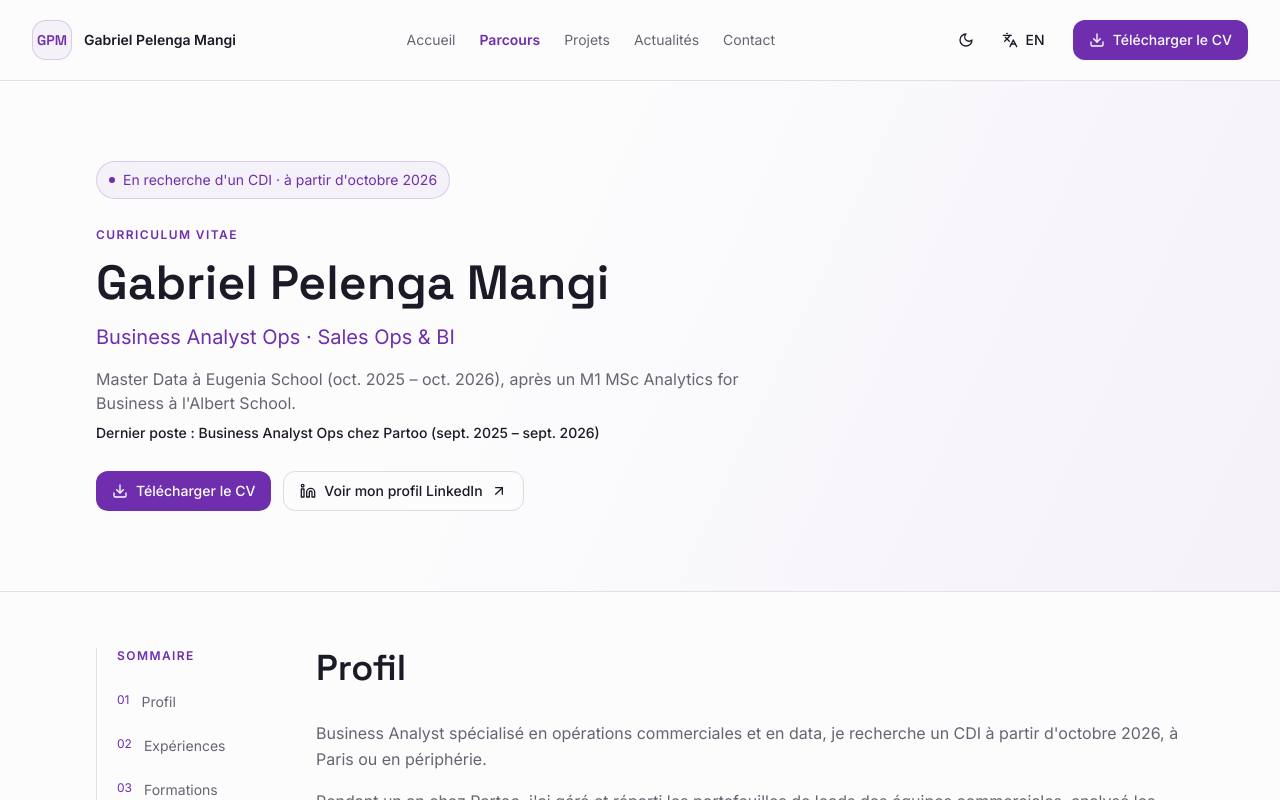
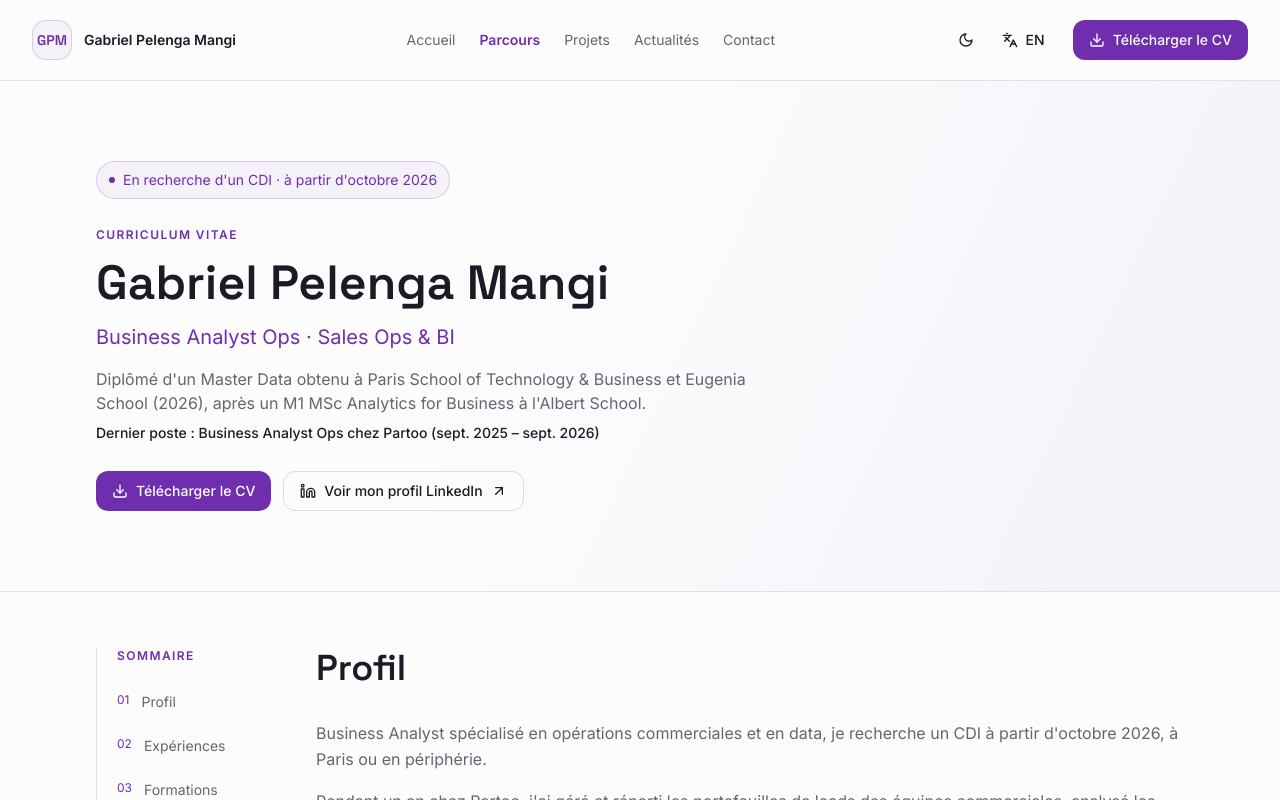
Before and after one commit to MrPelenga/projet-cv-portfolio-powerbi, a React (Vite) app: page /cv in a window 1280 px wide. Shown: the top 800 px of the page. Built offline with nearby package versions, Linux system fonts and the light colour scheme.

Commit message:
Show the Master's in Data as obtained at PSTB and Eugenia School
Co-Authored-By: Claude Opus 5.5 <noreply@anthropic.com>
Claude-Session: https://claude.ai/code/session_01ExXMVYQpUqVRdZm4Da4Y2G

```diff
--- a/src/data/profile.ts
+++ b/src/data/profile.ts
@@ -17,8 +17,8 @@ export const profile = {
     "en": "Open to permanent roles · from October 2026"
   },
   "qualification": {
-    "fr": "Master Data à Eugenia School (oct. 2025 – oct. 2026), après un M1 MSc Analytics for Business à l'Albert School.",
-    "en": "Master's in Data at Eugenia School (Oct 2025 – Oct 2026), after a first year of the MSc Analytics for Business at Albert School."
+    "fr": "Diplômé d'un Master Data obtenu à Paris School of Technology & Business et Eugenia School (2026), après un M1 MSc Analytics for Business à l'Albert School.",
+    "en": "Master's in Data graduate from Paris School of Technology & Business and Eugenia School (2026), after a first year of the MSc Analytics for Business at Albert School."
   },
   "current": {
     "fr": "Dernier poste : Business Analyst Ops chez Partoo (sept. 2025 – sept. 2026)",
@@ -235,10 +235,10 @@ export const profile = {
   ],
   "education": [
     {
-      "school": "Eugenia School · Paris School of Technology & Business",
+      "school": "Paris School of Technology & Business · Eugenia School",
       "degree": {
-        "fr": "Master Data",
-        "en": "Master's in Data"
+        "fr": "Master Data · diplômé",
+        "en": "Master's in Data · graduated"
       },
       "period": {
         "fr": "Oct. 2025 – Oct. 2026",
```
